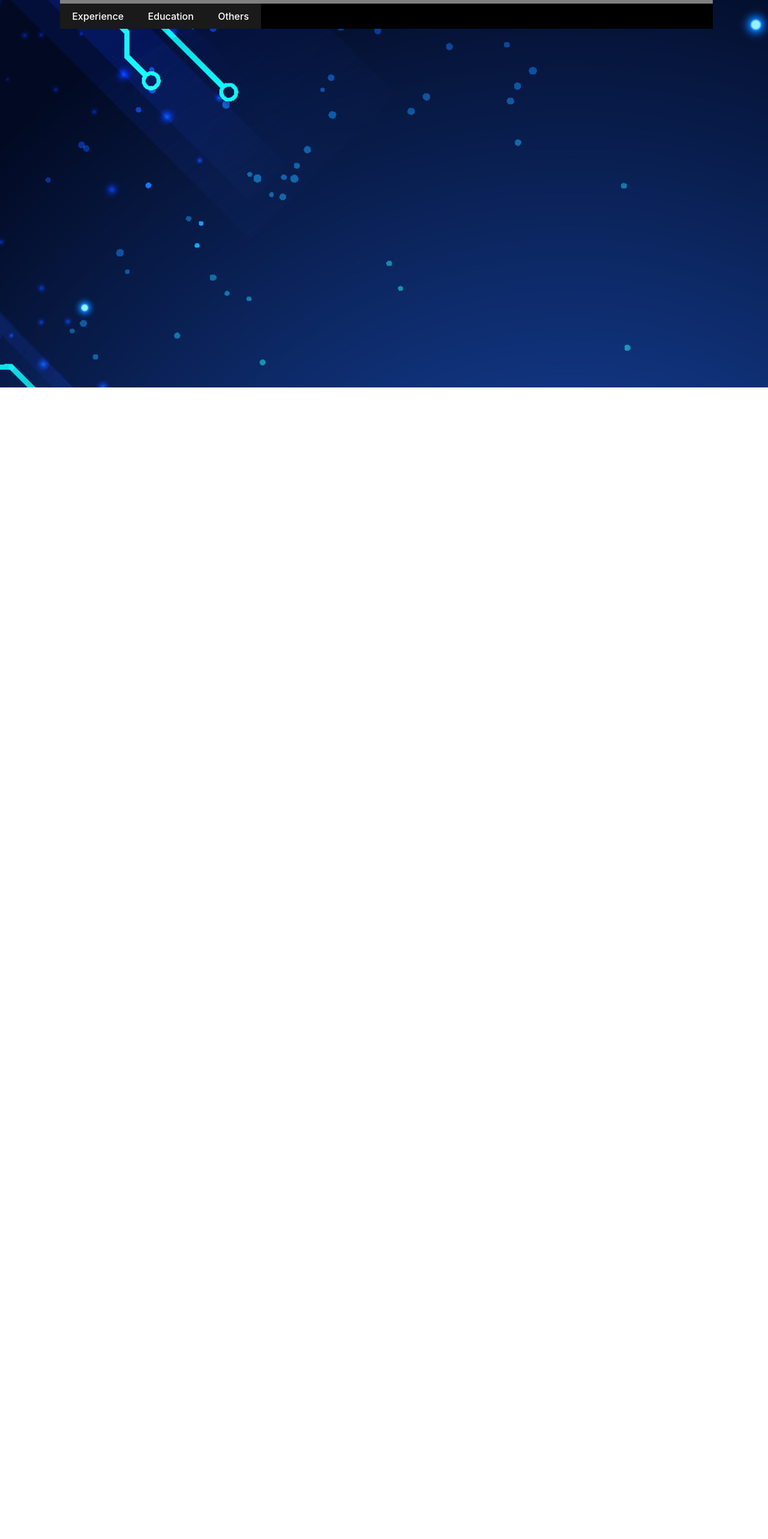
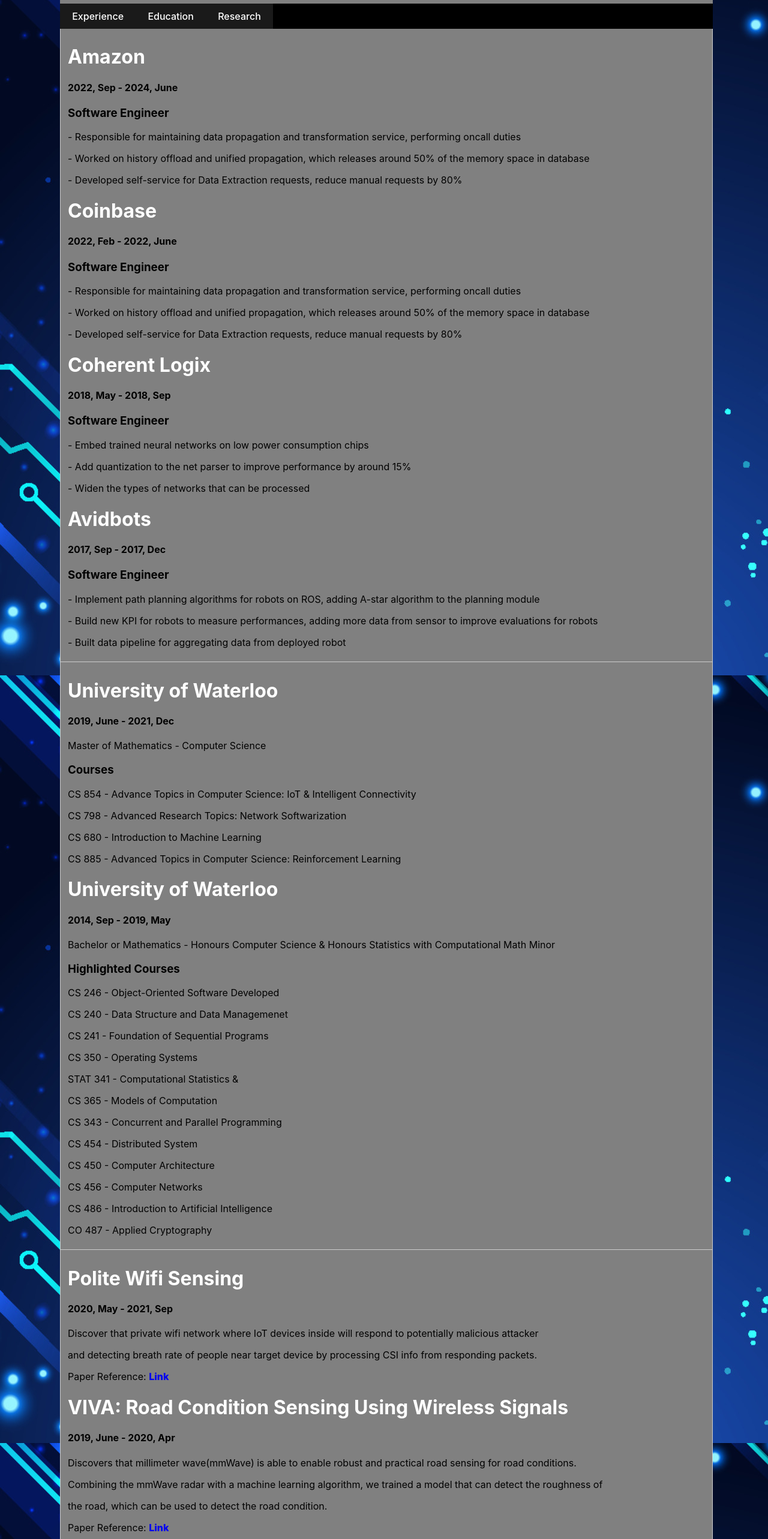
Before and after one commit to zihanchen/amplify-vite-react-template, a React (Vite) app: page / in a window 1280 px wide. Shown: the part 154-2720 px from the top of the page at 60% size. Before the commit the page ends 800 px from the top, so only its background shows below. Built offline with nearby package versions, Linux system fonts and the light colour scheme; no server answers; what aws-amplify would draw is missing.

Commit message:
Completed information in Experience, Education and Research

```diff
--- a/src/IntroTabs.css
+++ b/src/IntroTabs.css
@@ -37,7 +37,7 @@
 
 /* Style the tab content */
 .tabcontent {
-  display: none;
+  /* display: none; */
   padding: 6px 12px;
   border: 1px solid #ccc;
   border-top: none;
--- a/src/IntroTabs.tsx
+++ b/src/IntroTabs.tsx
@@ -30,32 +30,82 @@
       <div className="tab">
         <button className="tablinks" onClick={() => openCity(event, 'Experience')}>Experience</button>
         <button className="tablinks" onClick={() => openCity(event, 'Education')}>Education</button>
-        <button className="tablinks" onClick={() => openCity(event, 'Others')}>Others</button>
+        <button className="tablinks" onClick={() => openCity(event, 'Research')}>Research</button>
       </div>
 
       <div id="Experience" className="tabcontent">
         <h1>Amazon</h1>
-        <h3>Software Engineer, Amazon</h3>
+        <h4>2022, Sep - 2024, June</h4>
+        <h3>Software Engineer</h3>
         <p>- Responsible for maintaining data propagation and transformation service, performing oncall duties</p>
         <p>- Worked on history offload and unified propagation, which releases around 50% of the memory space in database</p>
         <p>- Developed self-service for Data Extraction requests, reduce manual requests by 80%</p>
 
         <h1>Coinbase</h1>
-        <h3>Software Engineer, Coinbase</h3>
+        <h4>2022, Feb - 2022, June</h4>
+        <h3>Software Engineer</h3>
         <p>- Responsible for maintaining data propagation and transformation service, performing oncall duties</p>
         <p>- Worked on history offload and unified propagation, which releases around 50% of the memory space in database</p>
         <p>- Developed self-service for Data Extraction requests, reduce manual requests by 80%</p>
+
+        <h1>Coherent Logix</h1>
+        <h4>2018, May - 2018, Sep</h4>
+        <h3>Software Engineer</h3>
+        <p>- Embed trained neural networks on low power consumption chips</p>
+        <p>- Add quantization to the net parser to improve performance by around 15%</p>
+        <p>- Widen the types of networks that can be processed</p>
+
+        <h1>Avidbots</h1>
+        <h4>2017, Sep - 2017, Dec</h4>
+        <h3>Software Engineer</h3>
+        <p>- Implement path planning algorithms for robots on ROS, adding A-star algorithm to the planning module</p>
+        <p>- Build new KPI for robots to measure performances, adding more data from sensor to improve evaluations for robots</p>
+        <p>- Built data pipeline for aggregating data from deployed robot</p>
 
       </div>
 
       <div id="Education" className="tabcontent">
         <h1>University of Waterloo</h1>
-        <p>To be continue</p>
+        <h4>2019, June - 2021, Dec</h4>
+        <p>Master of Mathematics - Computer Science</p>
+        <h3>Courses</h3>
+        <p>CS 854 - Advance Topics in Computer Science: IoT & Intelligent Connectivity</p>
+        <p>CS 798 - Advanced Research Topics: Network Softwarization</p>
+        <p>CS 680 - Introduction to Machine Learning</p>
+        <p>CS 885 - Advanced Topics in Computer Science: Reinforcement Learning</p>
+
+        <h1>University of Waterloo</h1>
+        <h4>2014, Sep - 2019, May</h4>
+        <p>Bachelor or Mathematics - Honours Computer Science & Honours Statistics with Computational Math Minor</p>
+
+        <h3>Highlighted Courses</h3>
+        <p>CS 246 - Object-Oriented Software Developed</p>
+        <p>CS 240 - Data Structure and Data Managemenet</p>
+        <p>CS 241 - Foundation of Sequential Programs</p>
+        <p>CS 350 - Operating Systems</p>
+        <p>STAT 341 - Computational Statistics & </p>
+        <p>CS 365 - Models of Computation</p>
+        <p>CS 343 - Concurrent and Parallel Programming</p>
+        <p>CS 454 - Distributed System</p>
+        <p>CS 450 - Computer Architecture</p>
+        <p>CS 456 - Computer Networks</p>
+        <p>CS 486 - Introduction to Artificial Intelligence</p>
+        <p>CO 487 - Applied Cryptography</p>
       </div>
 
-      <div id="Others" className="tabcontent">
-        <h3>To do</h3>
-        <p>Add some other projects</p>
+      <div id="Research" className="tabcontent">
+        <h1>Polite Wifi Sensing</h1>
+        <h4>2020, May - 2021, Sep</h4>
+        <p>Discover that private wifi network where IoT devices inside will respond to potentially malicious attacker </p>
+        <p>and detecting breath rate of people near target device by processing CSI info from responding packets.</p>
+        <p>Paper Reference: <a href="https://dspacemainprd01.lib.uwaterloo.ca/server/api/core/bitstreams/6c2877e0-7c01-4810-bba7-74a3e7e27ffc/content">Link</a></p>
+
+        <h1>VIVA: Road Condition Sensing Using Wireless Signals</h1>
+        <h4>2019, June - 2020, Apr</h4>
+        <p>Discovers that millimeter wave(mmWave) is able to enable robust and practical road sensing for road conditions.</p>
+        <p>Combining the mmWave radar with a machine learning algorithm, we trained a model that can detect the roughness of </p>
+        <p>the road, which can be used to detect the road condition.</p>
+        <p>Paper Reference: <a href="https://mobisys20.hotcrp.com/doc/mobisys20-paper213.pdf?cap=0213a1iBFyBH1Pys">Link</a></p>
       </div>
     </main>
   )
```
